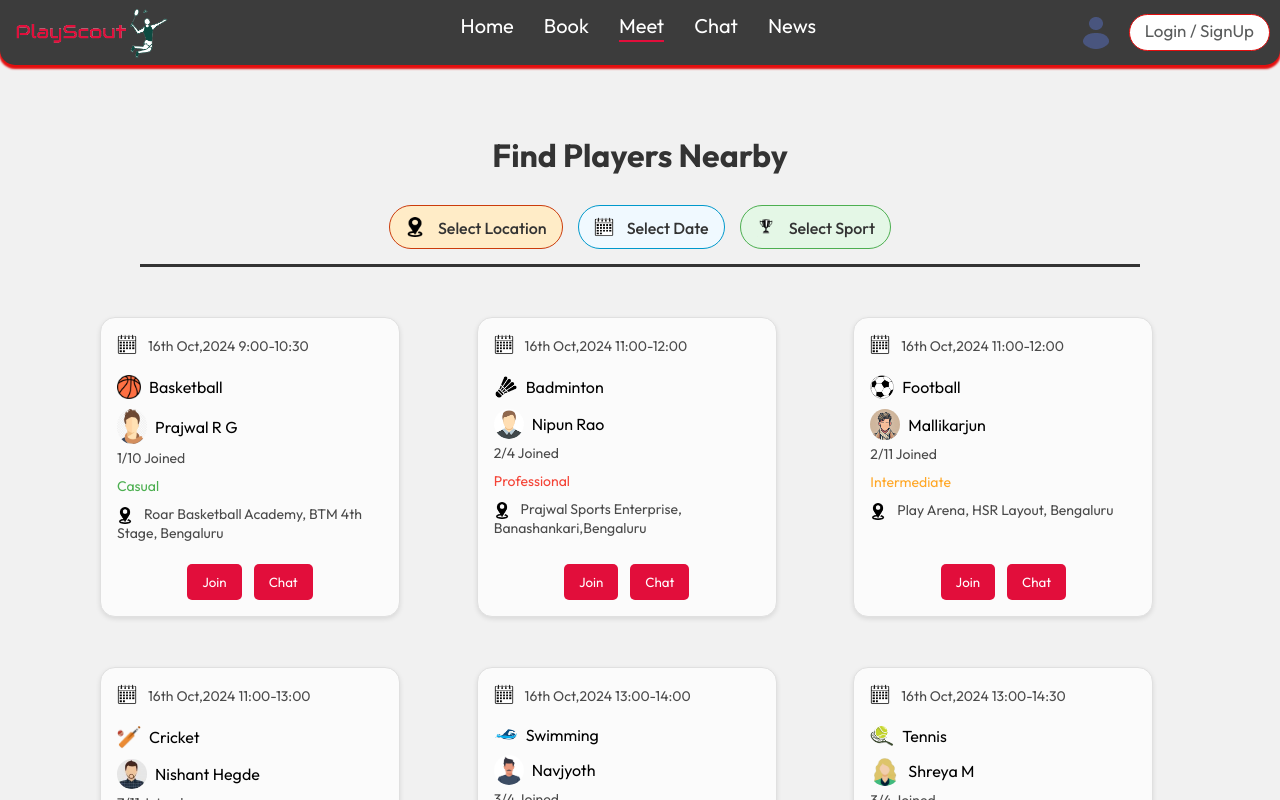
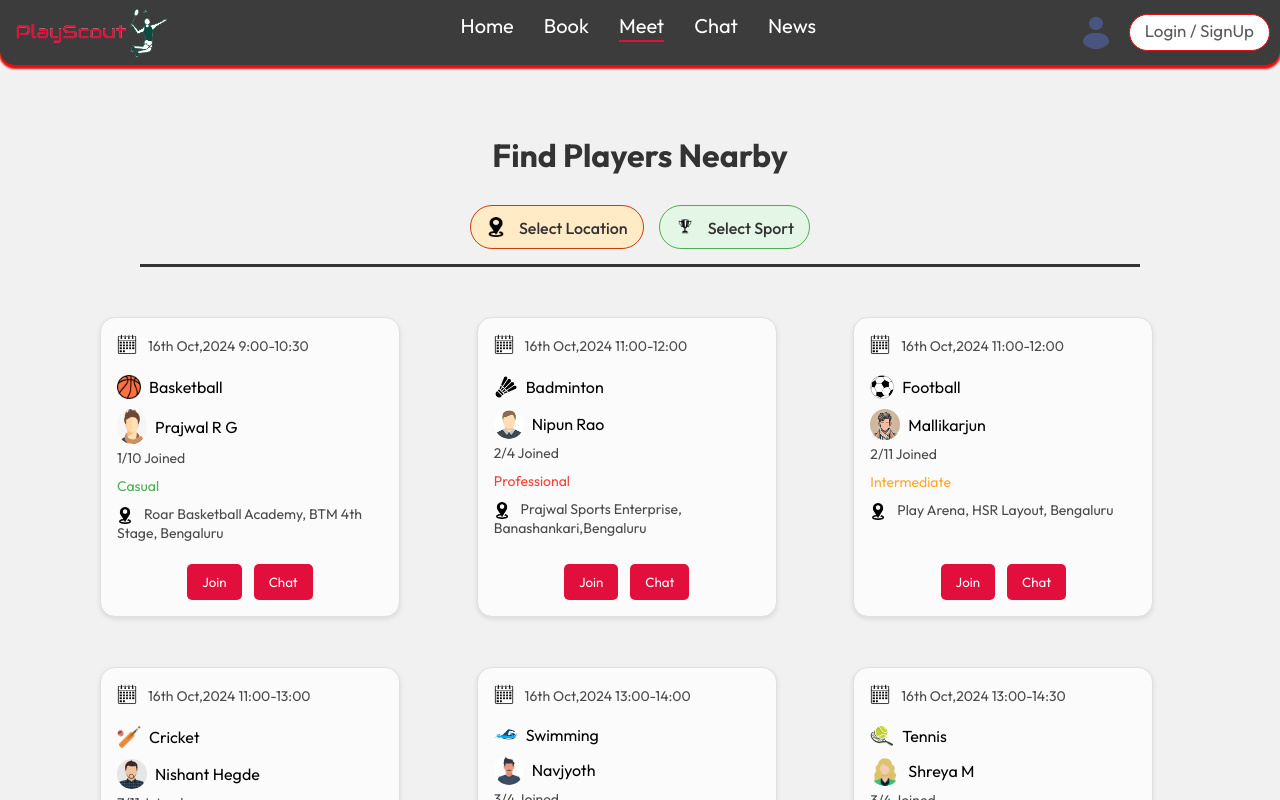
Before and after one commit to omkarh20/PlayScout, a React (Vite) app in the folder frontend/: page /meet in a window 1280 px wide. Shown: the top 800 px of the page. Built offline with nearby package versions, Linux system fonts and the light colour scheme.

Commit message:
Bug fixing

```diff
--- a/frontend/src/components/Bookheader/Bookheader.jsx
+++ b/frontend/src/components/Bookheader/Bookheader.jsx
@@ -1,7 +1,7 @@
 import React, { useState } from 'react';
 import './Bookheader.css';
 import { assets } from '../../assets/assets';
-import Location from '../Location/Location';
+import Location from '../Location/location';
 import Sports from '../Sport/Sport';
 import BookDisplay from '../Bookingdisplay/Bookdisplay';
 
--- a/frontend/src/components/MeetHeader/MeetHeader.jsx
+++ b/frontend/src/components/MeetHeader/MeetHeader.jsx
@@ -1,20 +1,22 @@
-import React from 'react';
+import React, {useState} from 'react';
 import './MeetHeader.css';
 import { assets } from '../../assets/assets'
-import Location from '../Location/Location'
+import Location from '../Location/location'
 import Date from '../Date/Date'
 import Sports from '../Sport/Sport'
 
 const MeetHeader = () => {
+  const [selectedSport, setSelectedSport] = useState('Select Sport');
+  const [selectedLocation, setSelectedLocation] = useState('Select Location');
+
   return (
     <div className="meet-header">
         <div className="meet-title">
             <h2>Find Players Nearby</h2>
         </div>
         <div className="meet-bar">
-            <Location />
-            <Date />
-            <Sports />
+        <Location setSelectedLocation={setSelectedLocation} />
+        <Sports setSelectedSport={setSelectedSport} />
         </div>
         <div className="meet-line"></div>
     </div>
```
